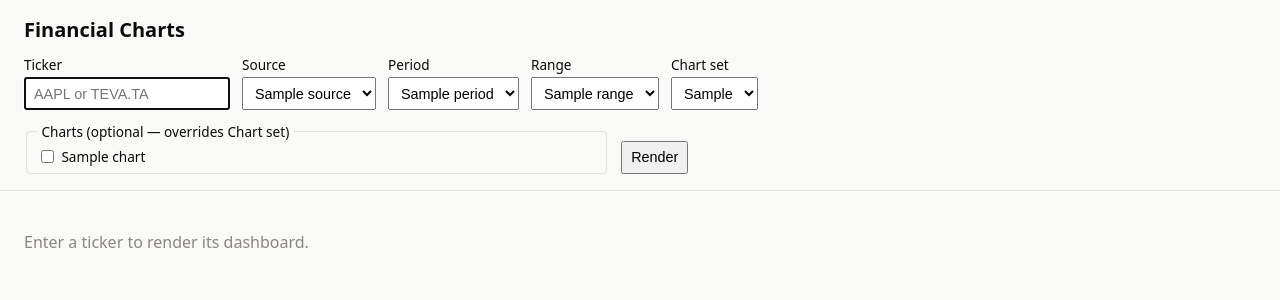
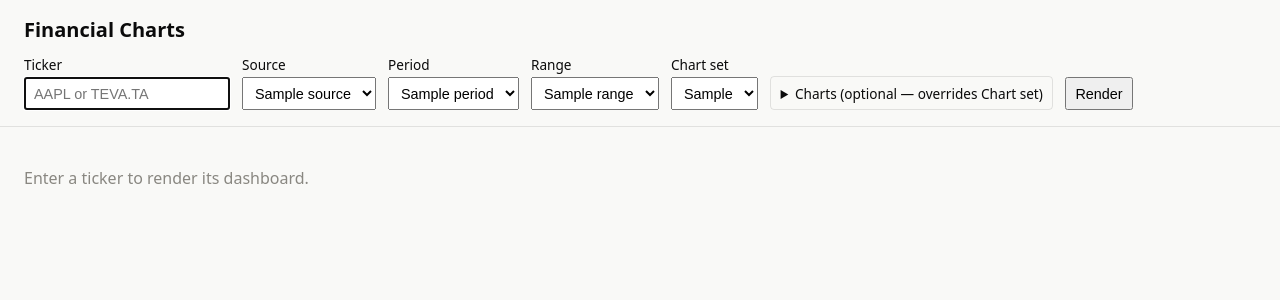
Before and after one commit to RBenhGit/Financial_Charts, a Flask app: template src/financial_charts/web/templates/index.html in a window 1280 px wide. Shown: the top 300 px of the page. Run offline with Flask 3, Linux system fonts and the light colour scheme; the template is opened without the code that fills it: most values are stand-ins (such as "Sample title", 1, 10 or a date in 2020); some libraries are stand-ins or nearby versions.

Commit message:
Web UI: chart picker as a collapsible dropdown instead of an inline grid
Wraps the checkbox grid in <details>/<summary> (no JS needed) so it collapses
to a single-line toggle by default, matching the height of the other form
fields. The expanded panel is position:absolute so opening it overlays the
page instead of pushing sibling fields/results down.

```diff
--- a/src/financial_charts/web/templates/index.html
+++ b/src/financial_charts/web/templates/index.html
@@ -32,19 +32,35 @@
   .field { display: flex; flex-direction: column; gap: 0.2rem; font-size: 0.85rem; }
   input, select, button { padding: 0.4rem 0.5rem; font-size: 0.9rem; }
   button { cursor: pointer; }
-  fieldset.field {
+  /* Closed by default (just the <summary> line, same height as the other
+     fields) so it doesn't dominate the form's height; opens as a floating,
+     scrollable panel that overlays rather than pushing sibling fields down. */
+  details.chart-picker {
+    position: relative;
+    border: 1px solid var(--border);
+    border-radius: 4px;
+    padding: 0.4rem 0.6rem;
+    font-size: 0.85rem;
+  }
+  details.chart-picker summary { cursor: pointer; white-space: nowrap; }
+  .chart-picker-panel {
+    position: absolute;
+    top: calc(100% + 0.3rem);
+    left: 0;
+    z-index: 10;
     display: grid;
     grid-template-columns: repeat(3, 11rem);
     gap: 0.15rem 1rem;
-    max-height: 9rem;
+    max-height: 12rem;
     overflow-y: auto;
+    background: var(--surface);
     border: 1px solid var(--border);
     border-radius: 4px;
-    padding: 0.4rem 0.6rem;
+    padding: 0.5rem 0.75rem;
+    box-shadow: 0 4px 12px rgba(0, 0, 0, 0.15);
   }
-  fieldset.field legend { grid-column: 1 / -1; padding: 0 0.3rem; }
-  fieldset.field label { display: flex; align-items: center; gap: 0.3rem; padding: 0; font-weight: normal; white-space: nowrap; overflow: hidden; text-overflow: ellipsis; }
-  fieldset.field input[type="checkbox"] { padding: 0; flex-shrink: 0; }
+  .chart-picker-panel label { display: flex; align-items: center; gap: 0.3rem; padding: 0; font-weight: normal; white-space: nowrap; overflow: hidden; text-overflow: ellipsis; }
+  .chart-picker-panel input[type="checkbox"] { padding: 0; flex-shrink: 0; }
 
   #results { padding: 1.5rem; transition: opacity 0.15s ease; }
   #results.loading { opacity: 0.5; }
@@ -88,12 +104,14 @@
         {% for c in chart_sets %}<option value="{{ c }}" {{ 'selected' if c == defaults.chart_set }}>{{ c }}</option>{% endfor %}
       </select>
     </label>
-    <fieldset class="field">
-      <legend>Charts (optional — overrides Chart set)</legend>
-      {% for c in charts %}
-      <label title="Supported by: {{ chart_support[c.name] | join(', ') }}"><input type="checkbox" name="charts" value="{{ c.name }}" {{ 'checked' if c.name in default_chart_names }}> {{ c.title }}</label>
-      {% endfor %}
-    </fieldset>
+    <details class="chart-picker">
+      <summary>Charts (optional — overrides Chart set)</summary>
+      <div class="chart-picker-panel">
+        {% for c in charts %}
+        <label title="Supported by: {{ chart_support[c.name] | join(', ') }}"><input type="checkbox" name="charts" value="{{ c.name }}" {{ 'checked' if c.name in default_chart_names }}> {{ c.title }}</label>
+        {% endfor %}
+      </div>
+    </details>
     <button type="submit">Render</button>
   </form>
 </header>
```
